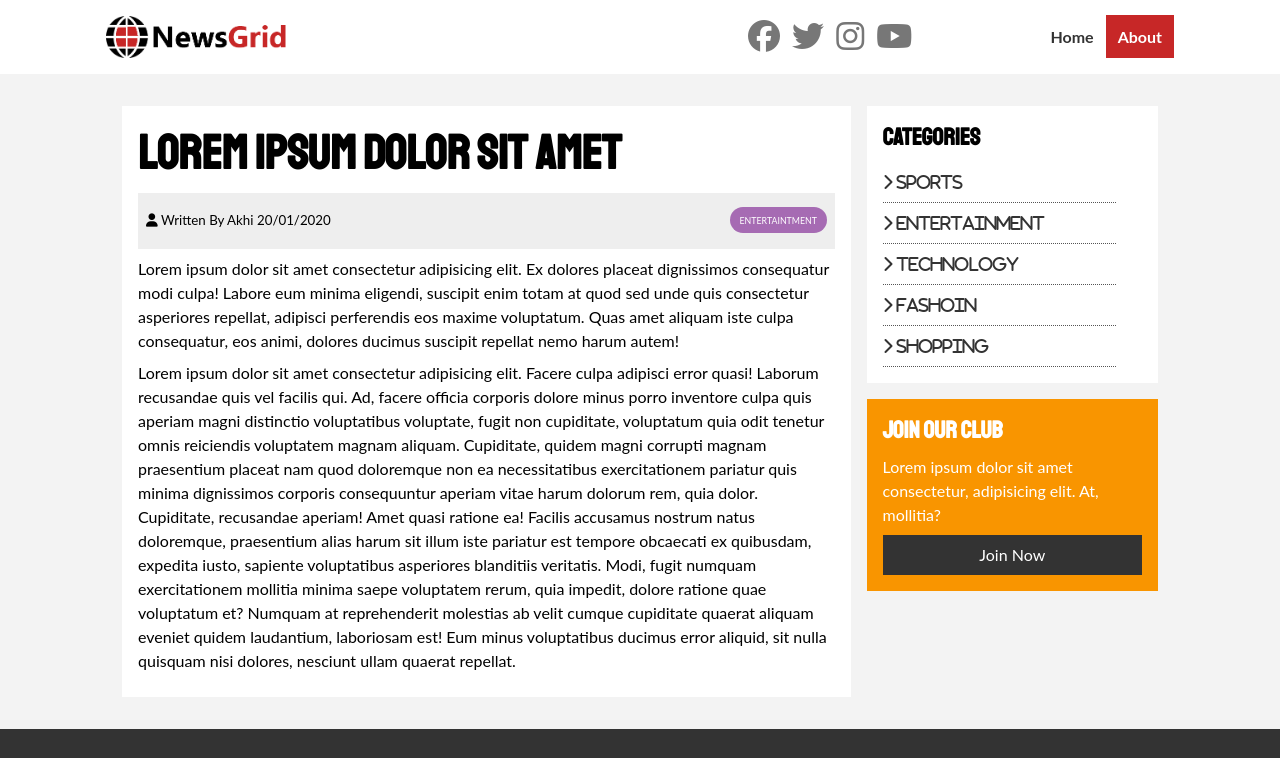
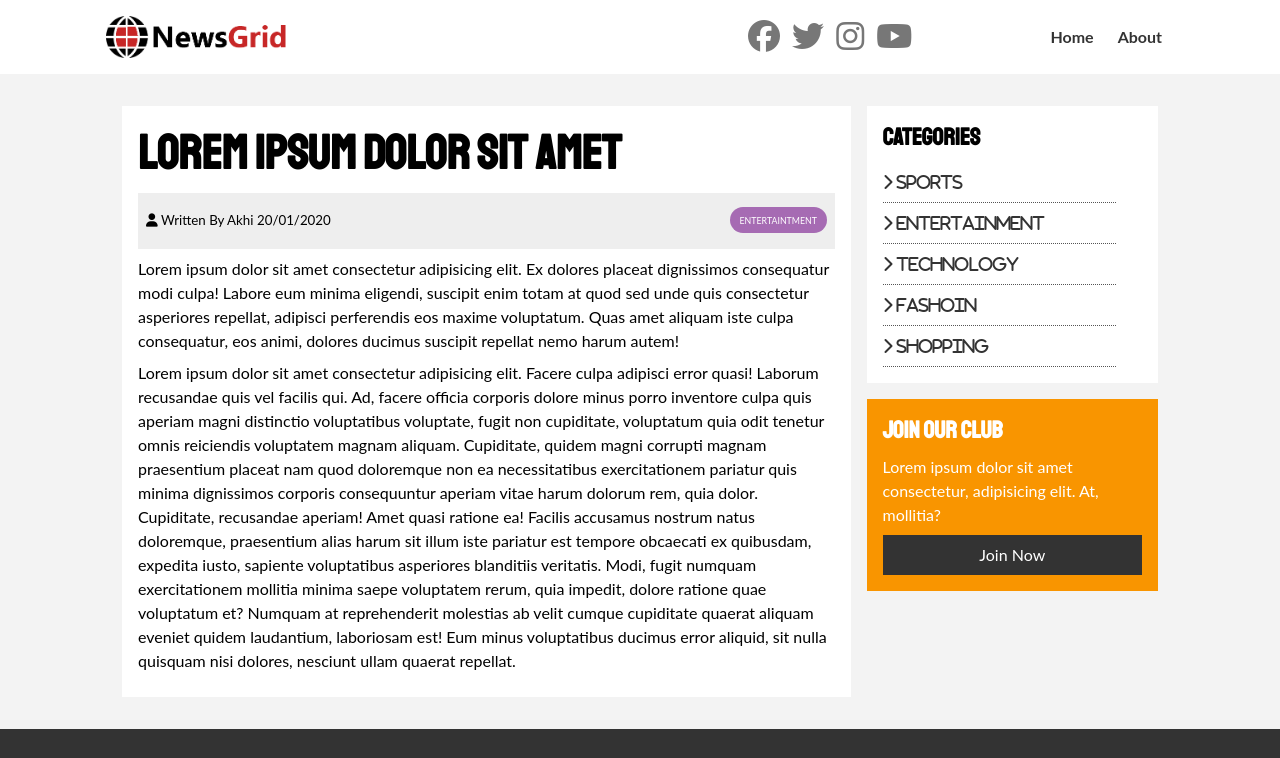
Before and after one commit to akhijannat/newsgrid, a plain HTML site: page article.html in a window 1280 px wide. Shown: the top 758 px of the page. Drawn offline with Linux system fonts and the light colour scheme.

Commit message:
updated form

```diff
--- a/article.html
+++ b/article.html
@@ -28,7 +28,7 @@
             </div>
             <ul>
                 <li><a href="index.html">Home</a></li>
-                <li><a class="current" href="about.html">About</a class="current"></li>
+                <li><a href="about.html">About</a class="current"></li>
             </ul>
         </div>
     </nav>
```
